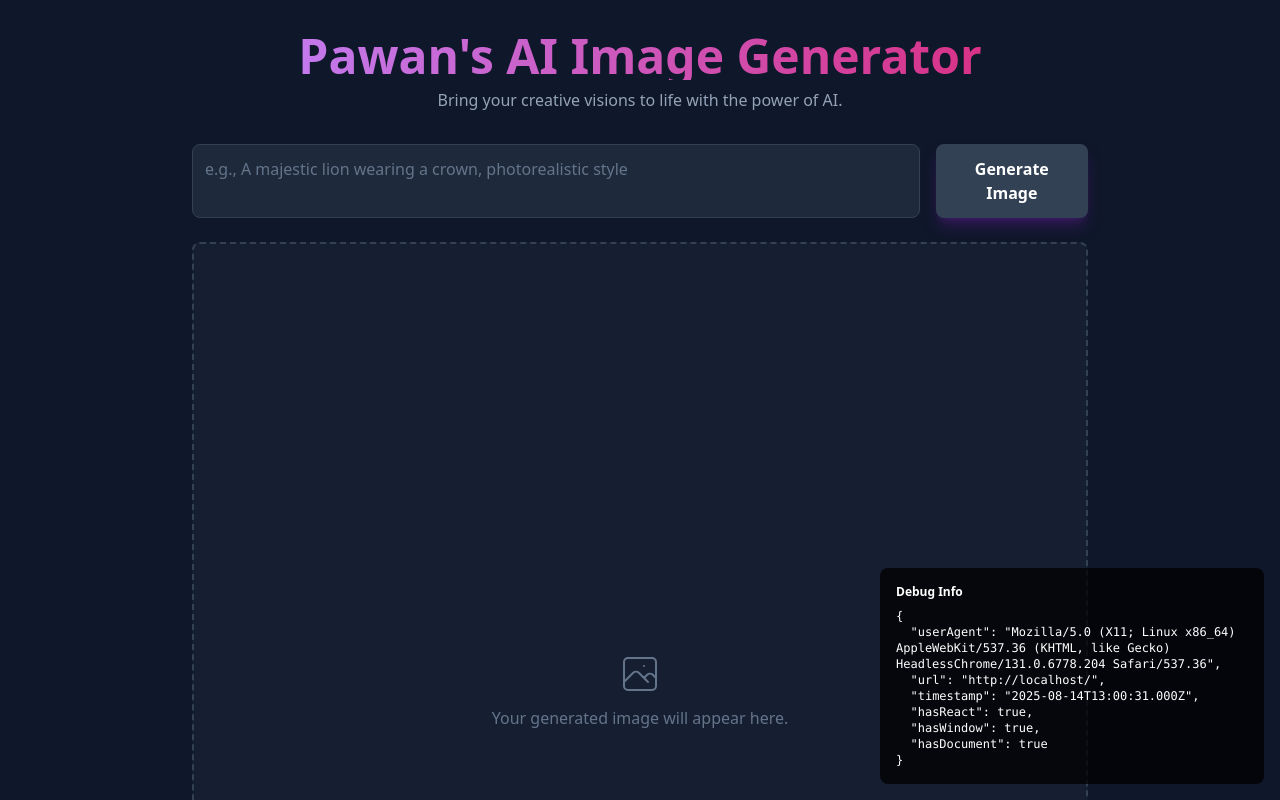
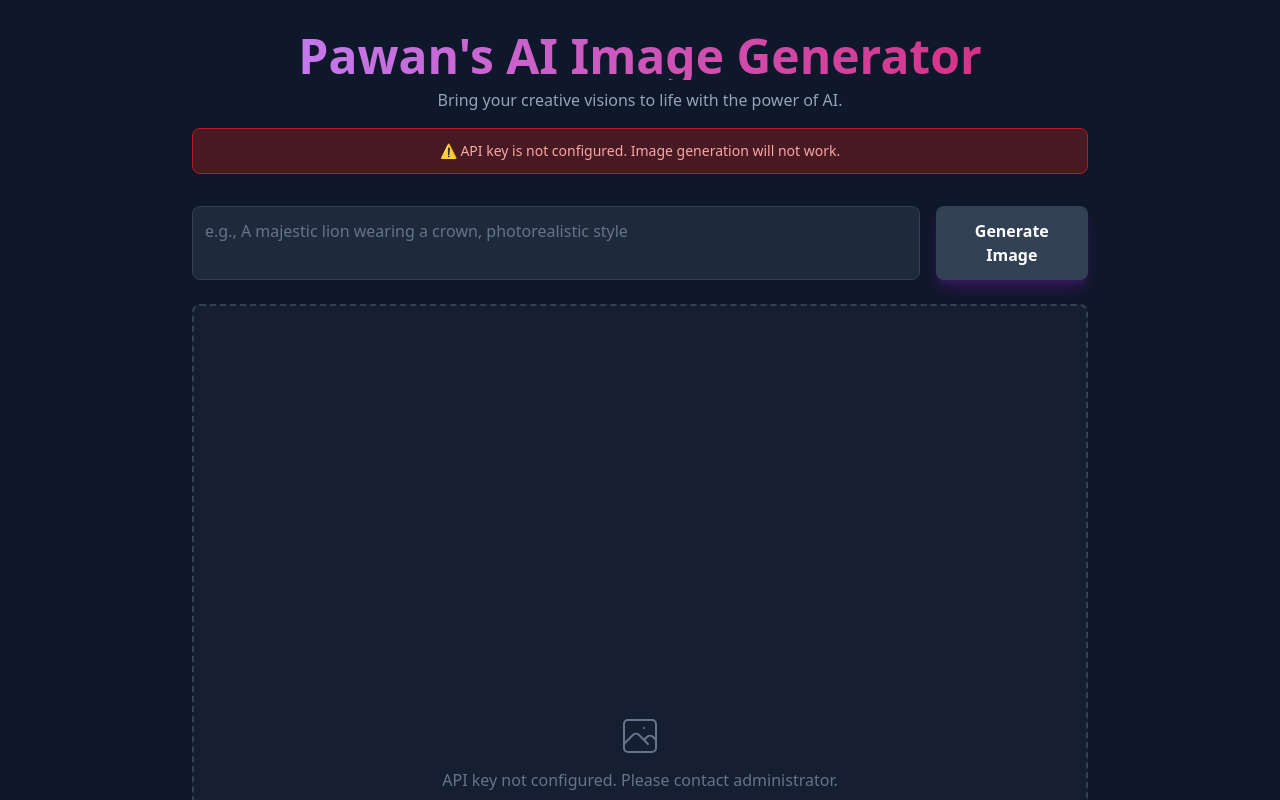
Before and after one commit to pawanik2003/VideoGenerator, a React (Vite) app: page / in a window 1280 px wide. Shown: the top 800 px of the page. Built offline with nearby package versions, Linux system fonts and the light colour scheme; no server answers.

Commit message:
Fix API key handling and add status indicator

```diff
--- a/App.tsx
+++ b/App.tsx
@@ -2,7 +2,6 @@
 import React, { useState, useCallback, useEffect } from 'react';
 import { generateImage } from './services/geminiService';
 import LoadingSpinner from './components/LoadingSpinner';
-import DebugInfo from './components/DebugInfo';
 
 const App: React.FC = () => {
   const [prompt, setPrompt] = useState<string>('');
@@ -10,10 +9,20 @@ const App: React.FC = () => {
   const [isLoading, setIsLoading] = useState<boolean>(false);
   const [error, setError] = useState<string | null>(null);
   const [isAppReady, setIsAppReady] = useState<boolean>(false);
+  const [apiKeyStatus, setApiKeyStatus] = useState<'checking' | 'configured' | 'missing'>('checking');
 
   useEffect(() => {
-    // Set app as ready after component mounts
-    console.log('App component mounted');
+    // Check API key status
+    const checkApiKey = () => {
+      const apiKey = process.env.GEMINI_API_KEY;
+      if (apiKey && apiKey.trim() !== '') {
+        setApiKeyStatus('configured');
+      } else {
+        setApiKeyStatus('missing');
+      }
+    };
+
+    checkApiKey();
     setIsAppReady(true);
   }, []);
 
@@ -59,6 +68,15 @@ const App: React.FC = () => {
             Pawan's AI Image Generator
           </h1>
           <p className="text-slate-400 mt-2">Bring your creative visions to life with the power of AI.</p>
+
+          {/* API Key Status */}
+          {apiKeyStatus === 'missing' && (
+            <div className="mt-4 p-3 bg-red-900/50 border border-red-700 rounded-lg">
+              <p className="text-red-300 text-sm">
+                ⚠️ API key is not configured. Image generation will not work.
+              </p>
+            </div>
+          )}
         </header>
 
         <main className="flex flex-col gap-6">
@@ -68,11 +86,11 @@ const App: React.FC = () => {
               onChange={(e) => setPrompt(e.target.value)}
               placeholder="e.g., A majestic lion wearing a crown, photorealistic style"
               className="w-full h-24 sm:h-auto flex-grow p-3 bg-slate-800 border border-slate-700 rounded-lg focus:ring-2 focus:ring-purple-500 focus:outline-none transition duration-200 resize-none placeholder-slate-500"
-              disabled={isLoading}
+              disabled={isLoading || apiKeyStatus === 'missing'}
             />
             <button
               onClick={handleGenerateImage}
-              disabled={isLoading || !prompt.trim()}
+              disabled={isLoading || !prompt.trim() || apiKeyStatus === 'missing'}
               className="w-full sm:w-auto px-6 py-3 bg-purple-600 hover:bg-purple-700 disabled:bg-slate-700 disabled:cursor-not-allowed text-white font-semibold rounded-lg transition duration-200 flex items-center justify-center gap-2 shadow-lg shadow-purple-900/50"
             >
               {isLoading ? 'Generating...' : 'Generate Image'}
@@ -99,13 +117,16 @@ const App: React.FC = () => {
                  <svg xmlns="http://www.w3.org/2000/svg" className="mx-auto h-12 w-12" fill="none" viewBox="0 0 24 24" stroke="currentColor" strokeWidth={1}>
                   <path strokeLinecap="round" strokeLinejoin="round" d="M4 16l4.586-4.586a2 2 0 012.828 0L16 16m-2-2l1.586-1.586a2 2 0 012.828 0L20 14m-6-6h.01M6 20h12a2 2 0 002-2V6a2 2 0 00-2-2H6a2 2 0 00-2 2v12a2 2 0 002 2z" />
                 </svg>
-                <p className="mt-2 font-medium">Your generated image will appear here.</p>
+                <p className="mt-2 font-medium">
+                  {apiKeyStatus === 'missing'
+                    ? 'API key not configured. Please contact administrator.'
+                    : 'Your generated image will appear here.'}
+                </p>
               </div>
             )}
           </div>
         </main>
       </div>
-      <DebugInfo />
        <style>{`
           @keyframes fade-in {
             0% { opacity: 0; transform: scale(0.95); }
--- a/services/geminiService.ts
+++ b/services/geminiService.ts
@@ -5,13 +5,13 @@ const API_KEY = process.env.GEMINI_API_KEY;
 
 let ai: GoogleGenAI | null = null;
 
-if (API_KEY) {
+if (API_KEY && API_KEY.trim() !== '') {
   ai = new GoogleGenAI({ apiKey: API_KEY });
 }
 
 export const generateImage = async (prompt: string): Promise<string> => {
   if (!ai) {
-    throw new Error("GEMINI_API_KEY environment variable not set. Please ensure it is configured.");
+    throw new Error("API key is not configured. Please check your environment variables or contact the administrator.");
   }
 
   try {
--- a/vite.config.ts
+++ b/vite.config.ts
@@ -7,7 +7,8 @@ export default defineConfig(({ mode }) => {
       base: '/VideoGenerator/',
       plugins: [react()],
       define: {
-        'process.env.GEMINI_API_KEY': JSON.stringify(env.GEMINI_API_KEY)
+        'process.env.GEMINI_API_KEY': JSON.stringify(env.GEMINI_API_KEY || ''),
+        'process.env.NODE_ENV': JSON.stringify(mode)
       },
       build: {
         outDir: 'dist',
```
